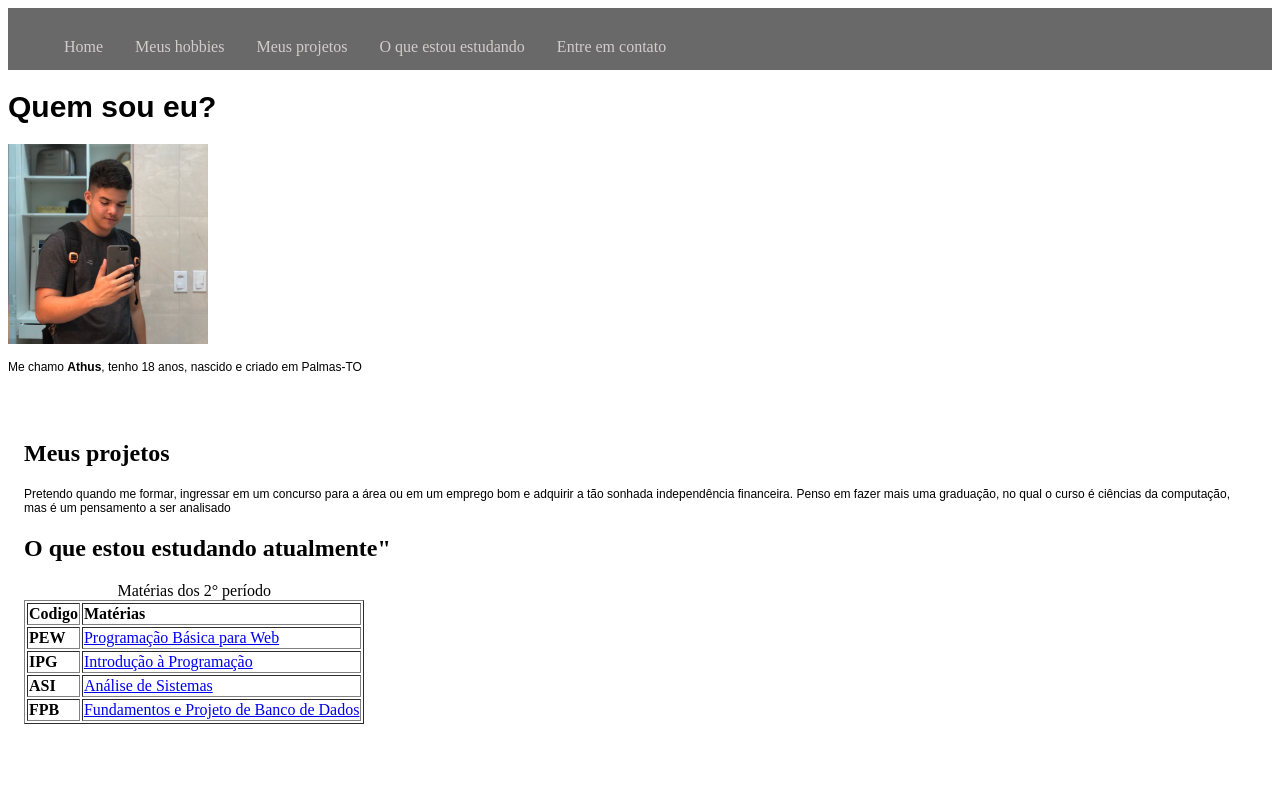
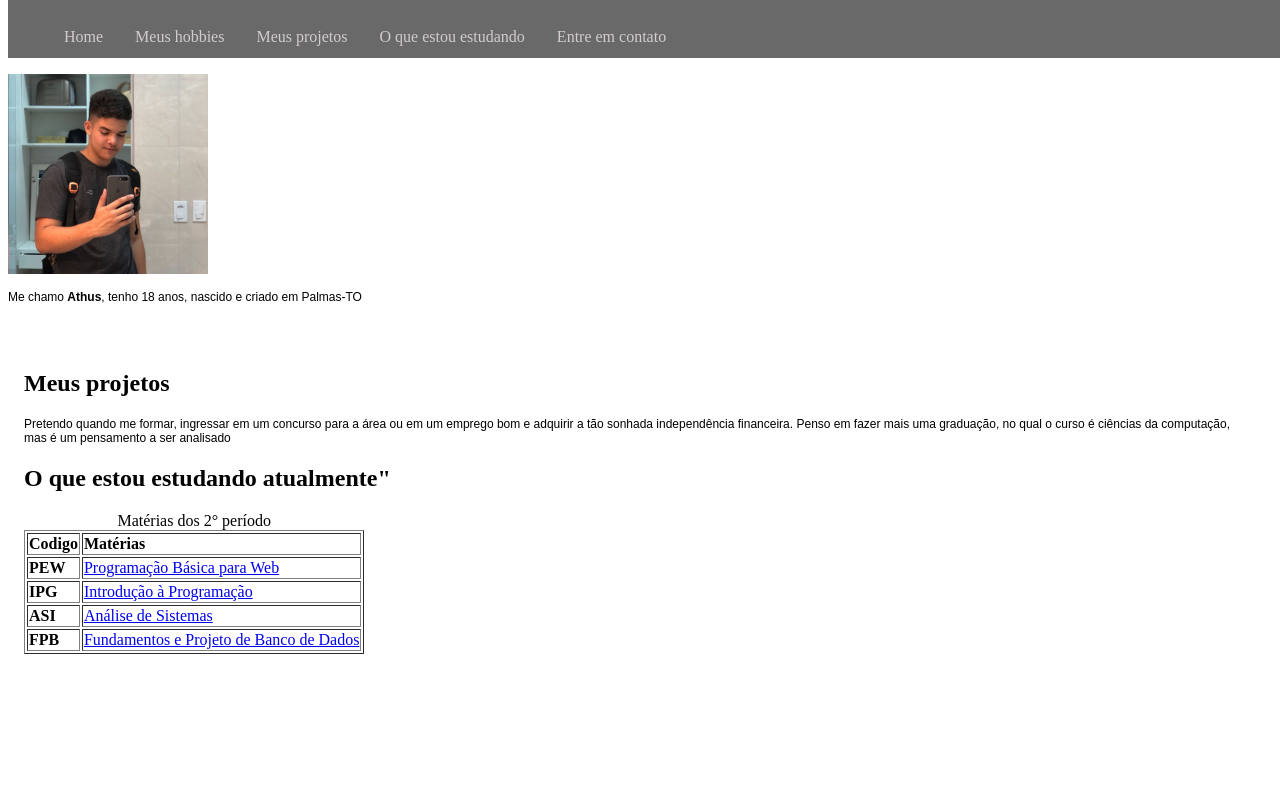
Before and after one commit to athusx/ATIVIDADES, a plain HTML site: page index.html in a window 1280 px wide. Shown: the top 800 px of the page. Drawn offline with Linux system fonts and the light colour scheme.

Commit message:
Update estilo.css

```diff
--- a/estilo.css
+++ b/estilo.css
@@ -9,13 +9,13 @@ p {
     font-family: arial, sans-serif;
 }
 .menu {
-   font-display: block;
+
     list-style-type:none;
     margin: 0;
     padding: 0;
     overflow: hidden;
     background-color: rgb(105, 105, 105);
-    position: none;
+    position: fixed;
     top: 0;
     width: 100%;
 }
@@ -29,7 +29,7 @@ p {
     display: block;
     color:rgb(211, 204, 204);
     text-align: center;
-    padding: 14px 16px;
+    padding: 12px 16px;
     text-decoration: none;
 }
 .menu li a:hover{
```
